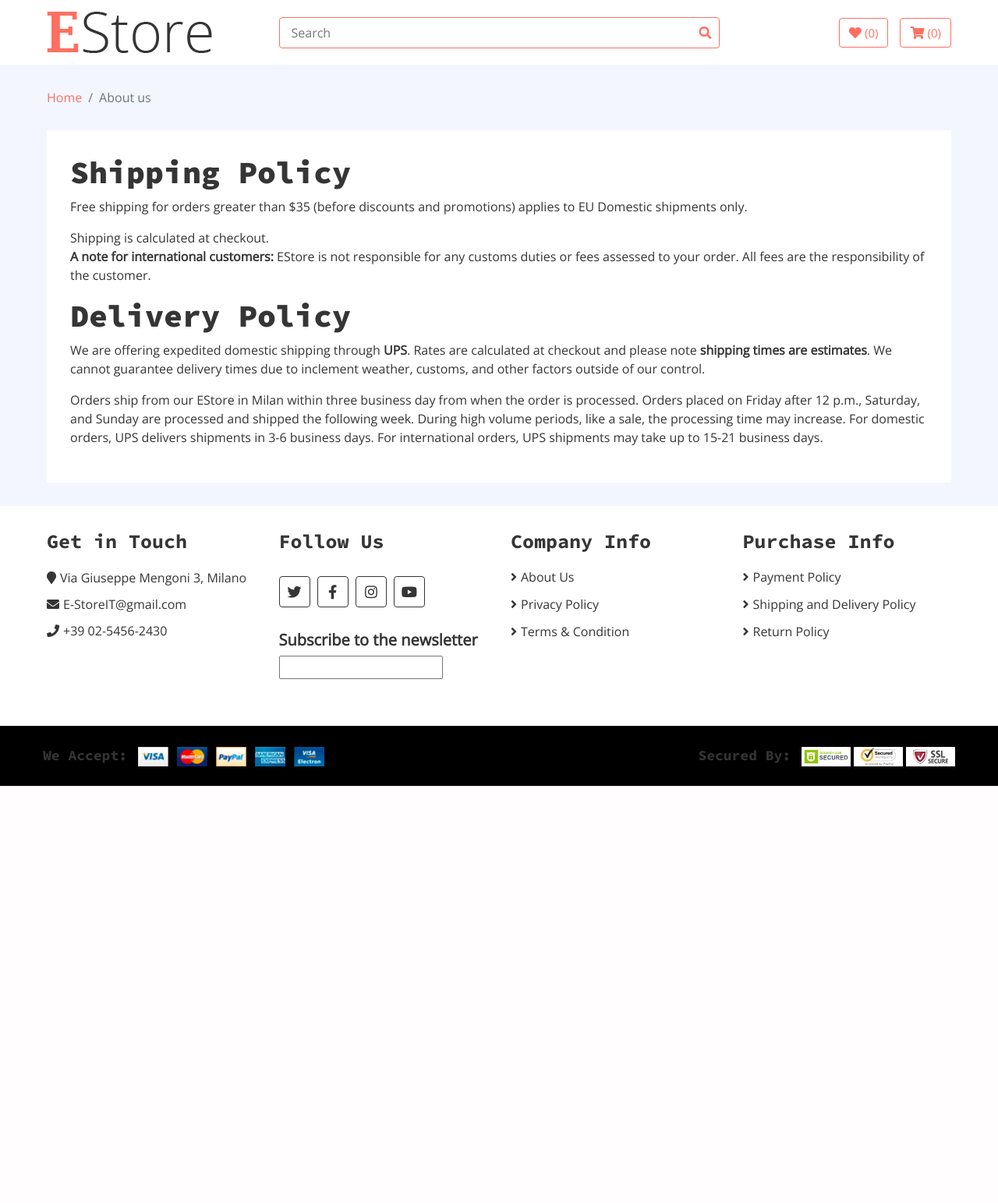
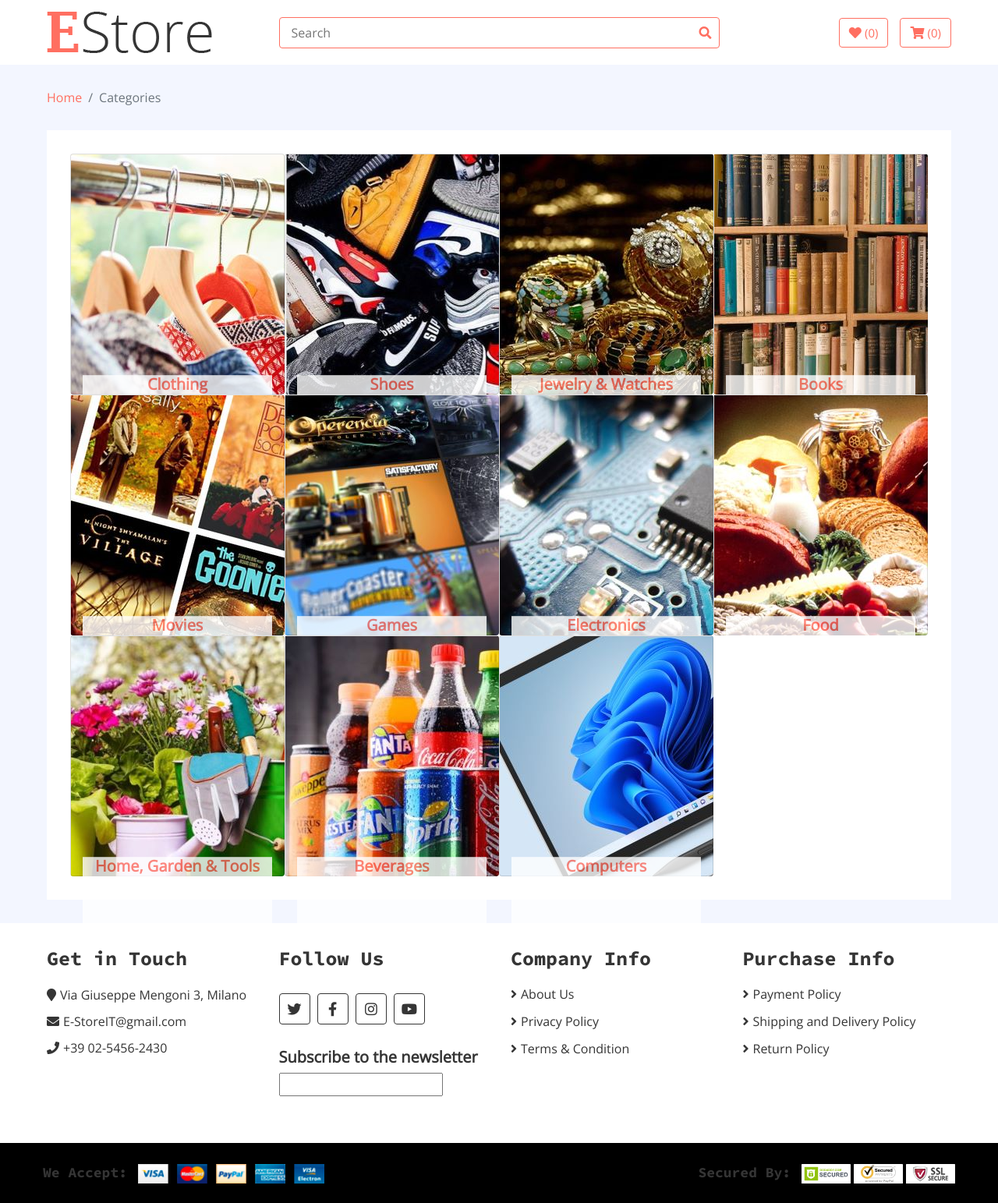
Before and after one commit to zZala/e-commerce, a PHP site: page /categories.php in a window 1280 px wide. Shown: the part 64-1607 px from the top of the page at 78% size. Before the commit the page ends 1072 px from the top, so only its background shows below. Run offline with PHP 8.4, Linux system fonts and the light colour scheme; data comes from the database, SQL or seed files in the repository; some libraries are stand-ins or nearby versions.

Commit message:
category.php e filtri per le categorie

```diff
--- a/ecommerce/categories.php
+++ b/ecommerce/categories.php
@@ -8,7 +8,7 @@ session_start();
 
 <head>
     <meta charset="utf-8">
-    <title>About us</title>
+    <title>Categories</title>
     <meta content="width=device-width, initial-scale=1.0" name="viewport">
 
     <!-- Favicon -->
@@ -170,7 +170,7 @@ session_start();
         <div class="container-fluid">
             <ul class="breadcrumb">
                 <li class="breadcrumb-item"><a href="index.html">Home</a></li>
-                <li class="breadcrumb-item active">About us</li>
+                <li class="breadcrumb-item active">Categories</li>
             </ul>
         </div>
     </div>
@@ -182,15 +182,21 @@ session_start();
             <div class="login-form">
                 <div class="row">
                     <div class="col-lg-12">
-                        <h1>Shipping Policy</h1>
-                        <p>Free shipping for orders greater than $35 (before discounts and promotions) applies to EU Domestic shipments only.</p>
-                        <p>Shipping is calculated at checkout.<br>
-                            <b>A note for international customers:</b> EStore is not responsible for any customs duties or fees assessed to your order. All fees are the responsibility of the customer.
-                        </p>
-                        <h1>Delivery Policy</h1>
-                        <p>We are offering expedited domestic shipping through <b>UPS</b>. Rates are calculated at checkout and please note <b>shipping times are estimates</b>. We cannot guarantee delivery times due to inclement weather, customs, and other factors outside of our control.</p>
-
-                        <p>Orders ship from our EStore in Milan within three business day from when the order is processed. Orders placed on Friday after 12 p.m., Saturday, and Sunday are processed and shipped the following week. During high volume periods, like a sale, the processing time may increase. For domestic orders, UPS delivers shipments in 3-6 business days. For international orders, UPS shipments may take up to 15-21 business days.</p>
+                        <div>
+                            <?php
+                            $sql = "SELECT Id, Type FROM categories";
+                            $result = $conn->query($sql);
+                            if ($result->num_rows > 0) {
+                                while ($row = $result->fetch_assoc()) {
+                                    echo "<a href='product-list.php?category=" . $row["Type"] . "'><div class='col-sm-3 divCard card d-inline-block' style='background-image: url(img/category-" . $row["Id"] . ".jpg);'>
+                                                <div class='card-block'>
+                                                    <h5 class='card-title cardsTitle'>" . $row["Type"] . "</h5>
+                                                </div>
+                                            </div></a>";
+                                }
+                            }
+                            ?>
+                        </div>
                     </div>
                 </div>
             </div>
--- a/ecommerce/css/style.css
+++ b/ecommerce/css/style.css
@@ -2428,3 +2428,22 @@ h2 {
     display: flex !important;
     flex-direction: row !important;
 }
+
+.divCard {
+    background-repeat: no-repeat;
+}
+
+.cardsTitle {
+    text-align: center;
+    font-weight: bold;
+    height: 295px;
+    transform: translateY(96%);
+    color: rgb(255, 255, 255);
+    width: auto !important;
+}
+
+.cardsTitle {
+    background: white !important;
+    opacity: 0.8 !important;
+    color: #FF6F61 !important;
+}
--- a/ecommerce/privacy_policy.php
+++ b/ecommerce/privacy_policy.php
@@ -164,7 +164,7 @@
     <div class="breadcrumb-wrap">
         <div class="container-fluid">
             <ul class="breadcrumb">
-                <li class="breadcrumb-item"><a href="index.html">Home</a></li>
+                <li class="breadcrumb-item"><a href="index.php">Home</a></li>
                 <li class="breadcrumb-item active">Privacy Policy</li>
             </ul>
         </div>
--- a/ecommerce/temp.txt
+++ b/ecommerce/temp.txt
@@ -1,5 +1,3 @@
-fare filtri e pag categoria
-
 finire pagine in fondo
 About Us
 returns e order
--- a/ecommerce/terms_and_condition.php
+++ b/ecommerce/terms_and_condition.php
@@ -164,7 +164,7 @@
     <div class="breadcrumb-wrap">
         <div class="container-fluid">
             <ul class="breadcrumb">
-                <li class="breadcrumb-item"><a href="index.html">Home</a></li>
+                <li class="breadcrumb-item"><a href="index.php">Home</a></li>
                 <li class="breadcrumb-item active">Shipping and Delivery Policy</li>
             </ul>
         </div>
```
Also changed, not shown: ecommerce/product-list.php (+7 -5 lines), ecommerce/img/category-1.jpg, ecommerce/img/category-10.jpg (added), ecommerce/img/category-11.jpg (added), ecommerce/img/category-12.jpg (added), ecommerce/img/category-2.jpg, ecommerce/img/category-3.jpg, ecommerce/img/category-4.jpg, ecommerce/img/category-5.jpg, ecommerce/img/category-6.jpg, ecommerce/img/category-7.jpg, ecommerce/img/category-8.jpg, ecommerce/img/category-9.jpg (added).
